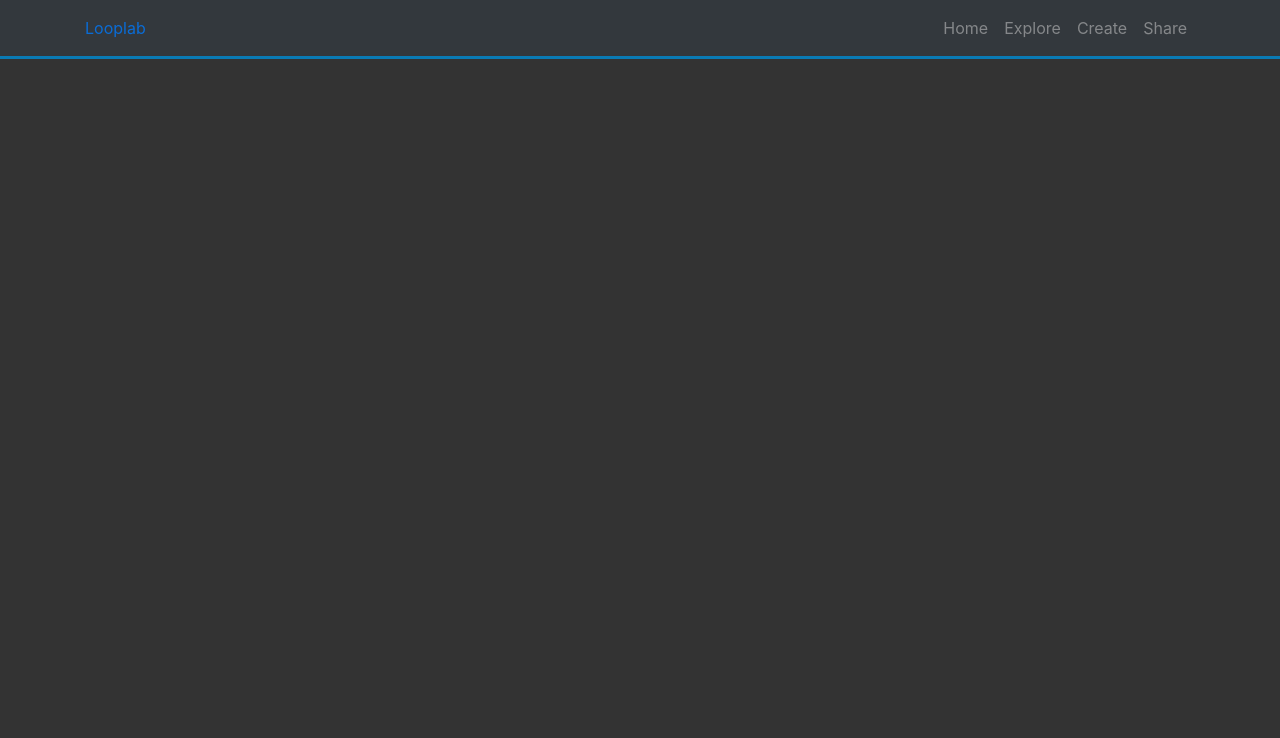
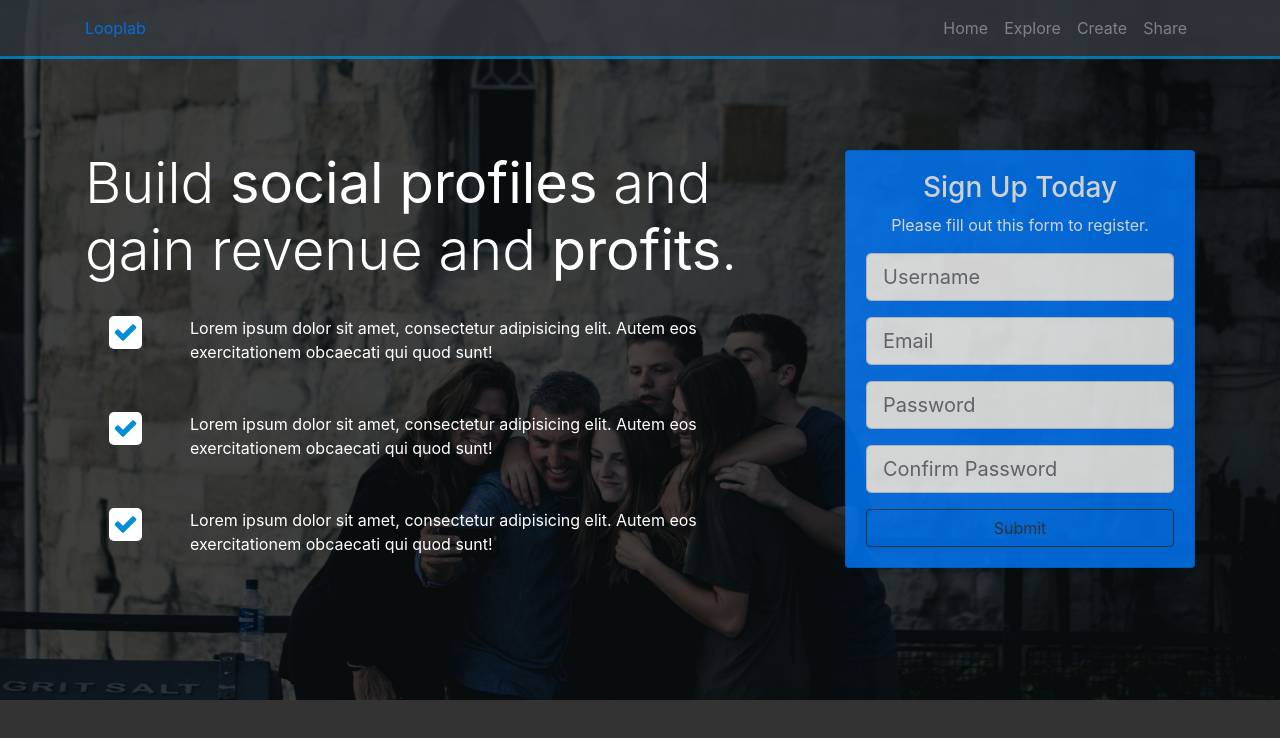
Before and after one commit to deep005/looplab, a website: page src/index.html in a window 1280 px wide. Drawn offline with nearby package versions, Linux system fonts and the light colour scheme; files that its build step writes are made by us from their sources.

Commit message:
home section

```diff
--- a/src/index.html
+++ b/src/index.html
@@ -4,7 +4,7 @@
     <meta charset="UTF-8">
     <meta name="viewport" content="width=device-width, initial-scale=1.0">
     <meta http-equiv="X-UA-Compatible" content="ie=edge">
-    <title>Bootstrap 4 starter pack</title>
+    <title>Looplab theme</title>
     <link rel="stylesheet" href="css/font-awesome.min.css">
     <link rel="stylesheet" href="css/bootstrap.css">
     <link rel="stylesheet" href="css/style.css">
@@ -37,6 +37,82 @@
         </div>
     </nav>
 
+    <!-- Home Section -->
+
+    <header id="home-section">
+        <div class="dark-overlay">
+            <div class="home-inner">
+                <div class="container">
+                    <div class="row">
+                        <div class="col-lg-8 d-none d-lg-block">
+                            <h1 class="display-4">
+                                Build <strong>social profiles</strong> and gain revenue
+                                and <strong>profits</strong>.
+                            </h1>
+                            <div class="d-flex flex-row">
+                                <div class="p-4 align-self-start">
+                                    <i class="fa fa-check"></i>
+                                </div>
+                                <div class="p-4 align-self-end">
+                                    Lorem ipsum dolor sit amet, consectetur adipisicing elit. Autem eos exercitationem
+                                    obcaecati qui quod sunt!
+                                </div>
+                            </div>
+
+                            <div class="d-flex flex-row">
+                                <div class="p-4 align-self-start">
+                                    <i class="fa fa-check"></i>
+                                </div>
+                                <div class="p-4 align-self-end">
+                                    Lorem ipsum dolor sit amet, consectetur adipisicing elit. Autem eos exercitationem
+                                    obcaecati qui quod sunt!
+                                </div>
+                            </div>
+
+                            <div class="d-flex flex-row">
+
+                                <div class="p-4 align-self-start">
+                                    <i class="fa fa-check"></i>
+                                </div>
+                                <div class="p-4 align-self-end">
+                                    Lorem ipsum dolor sit amet, consectetur adipisicing elit. Autem eos exercitationem
+                                    obcaecati qui quod sunt!
+                                </div>
+                            </div>
+                        </div>
+                        <div class="col-lg-4">
+                            <div class="card bg-primary text-center card-form">
+                                <div class="card-body">
+                                    <h3>Sign Up Today</h3>
+                                    <p>Please fill out this form to register.</p>
+                                    <form>
+                                        <div class="form-group">
+                                            <input type="text" class="form-control form-control-lg"
+                                                   placeholder="Username">
+                                        </div>
+                                        <div class="form-group">
+                                            <input type="email" class="form-control form-control-lg"
+                                                   placeholder="Email">
+                                        </div>
+                                        <div class="form-group">
+                                            <input type="password" class="form-control form-control-lg"
+                                                   placeholder="Password">
+                                        </div>
+                                        <div class="form-group">
+                                            <input type="password" class="form-control form-control-lg"
+                                                   placeholder="Confirm Password">
+                                        </div>
+                                    </form>
+                                    <input type="submit" class="btn btn-outline-dark btn-block">
+                                </div>
+                            </div>
+                        </div>
+                    </div>
+                </div>
+            </div>
+        </div>
+    </header>
+
 
     <script src="js/jquery.min.js"></script>
     <script src="js/popper.min.js"></script>
--- a/src/scss/style.scss
+++ b/src/scss/style.scss
@@ -1,7 +1,8 @@
 $bg-color: #333;
 $font-color: #fff;
 $primary-color: #008ed6;
-
+$dark-overlay: rgba(0,0,0, 0.7);
+$font-size: 25px;
 
 body{
   background: $bg-color;
@@ -12,3 +13,36 @@ body{
   border-bottom: $primary-color 3px solid;
   opacity: 0.8;
 }
+
+#home-section{
+  background:url('../img/home.jpg') no-repeat;
+  background-size:cover;
+  background-attachment:fixed;
+  min-height: 700px;
+
+  .home-inner{
+    padding-top: 150px;
+  }
+
+  .dark-overlay{
+    background-color: $dark-overlay;
+    position: absolute;
+    top:0;
+    left:0;
+    width:100%;
+    min-height: 700px;
+  }
+
+  .card-form{
+    opacity: 0.8;
+  }
+
+  .fa{
+    color:$primary-color;
+    background:#fff;
+    padding:4px;
+    border-radius:5px;
+    font-size: $font-size;
+  }
+
+}
```
Also changed, not shown: src/img/home.jpg (added).
